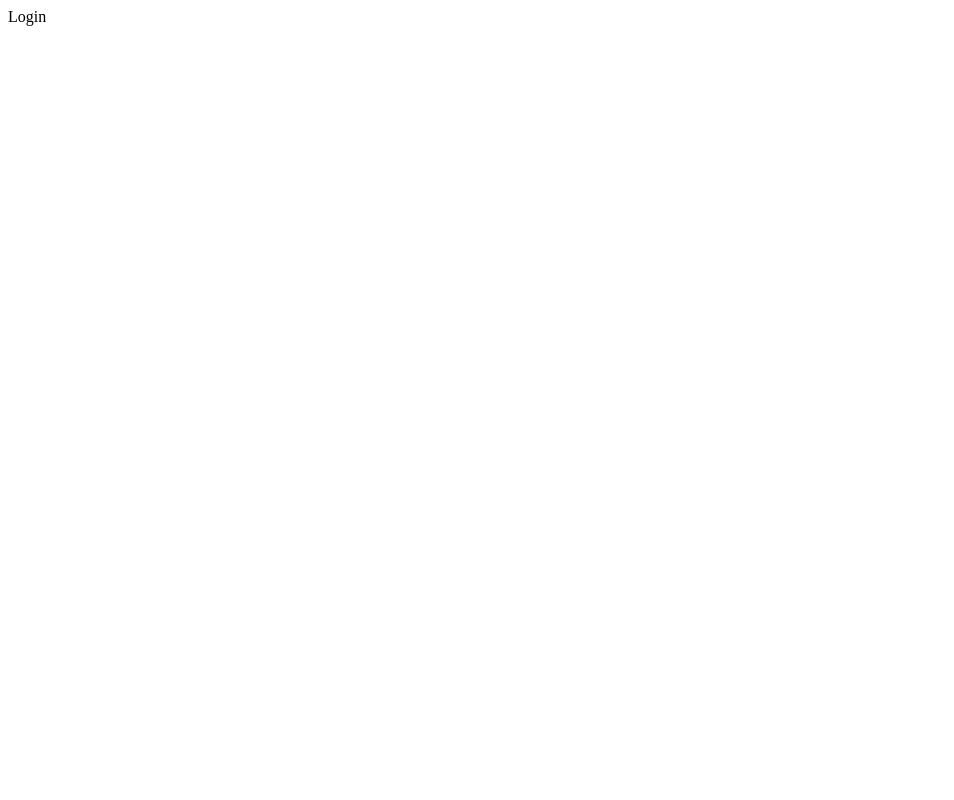
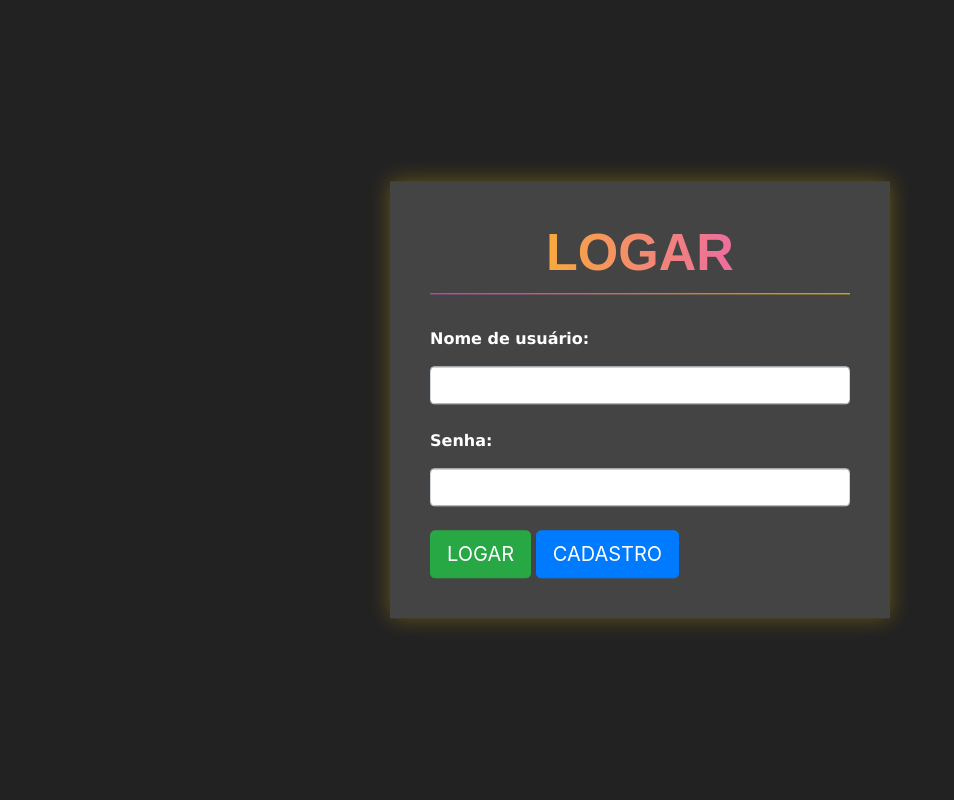
Before and after one commit to pablomaribondo/freelaway, a Django app: page /auth/login/ in a window 1280 px wide. Before the commit the part shown is almost empty. Shown: the whole page, without its empty margins (0-954 px from the left). Run offline with Django 4.2, Linux system fonts and the light colour scheme.

Commit message:
feat: add login view

```diff
--- /dev/null
+++ b/authentication/templates/login.html
@@ -0,0 +1,30 @@
+{% extends 'base.html' %}
+
+{% load static %}
+
+{% block 'head' %}
+<link rel="stylesheet" href="{% static 'authentication/css/register.css' %}">
+{% endblock %}
+
+{% block 'body' %}
+<div class="box">
+  <form action="{% url 'login' %}" method="POST">{% csrf_token %}
+    <h1 class="title font-gradient border-bottom-gradient">LOGAR</h1>
+
+    <br>
+
+    <span class="span-description">Nome de usuário:</span>
+    <input type="text" class="form-control input-register" name="username">
+
+    <br>
+
+    <span class="span-description">Senha:</span>
+    <input type="password" class="form-control input-register" name="password">
+
+    <br>
+
+    <input type="submit" value="LOGAR" class="btn btn-success btn-lg">
+    <a href="{% url 'register' %}" class="btn btn-primary btn-lg">CADASTRO</a>
+  </form>
+</div>
+{% endblock %}
--- a/authentication/templates/register.html
+++ b/authentication/templates/register.html
@@ -3,7 +3,7 @@
 {% load static %}
 
 {% block 'head' %}
-  <link rel="stylesheet" href="{% static 'authentication/css/register.css' %}">
+<link rel="stylesheet" href="{% static 'authentication/css/register.css' %}">
 {% endblock %}
 
 {% block 'body' %}
--- a/authentication/views.py
+++ b/authentication/views.py
@@ -47,4 +47,4 @@ def register(request):
 
 
 def login(request):
-    return HttpResponse('Login')
+    return render(request, 'login.html')
```
